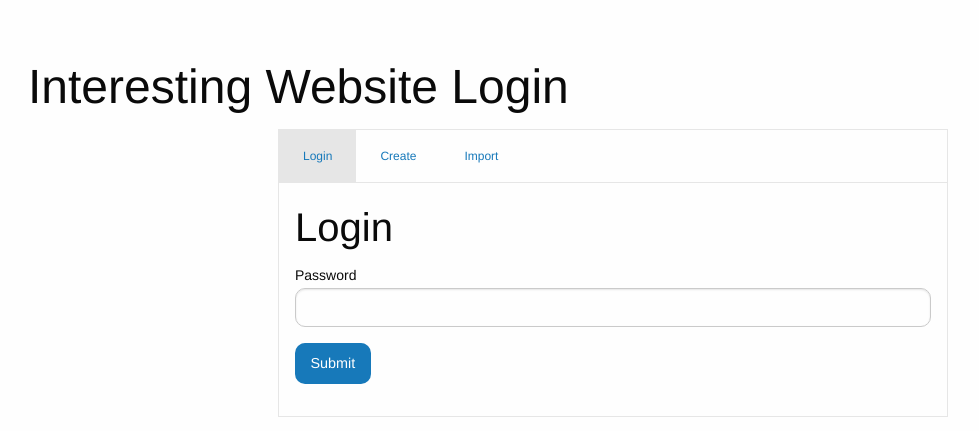
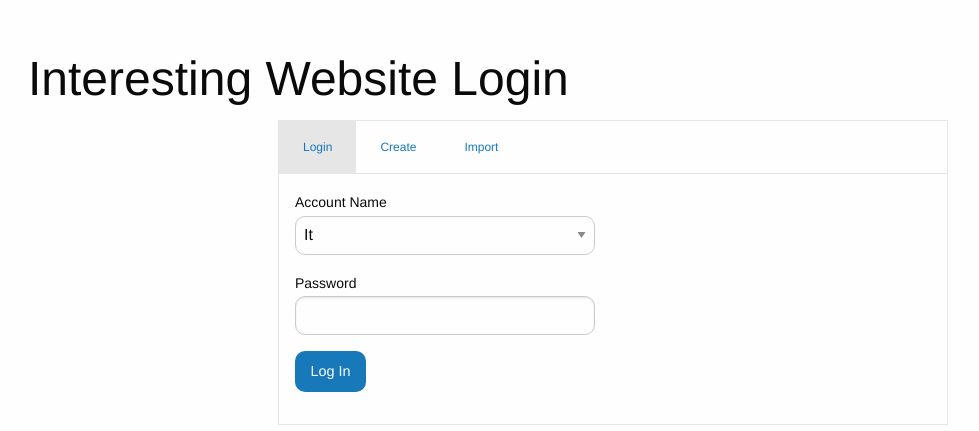
Before and after one commit to normative/design-workshop, a website: page app/login.html in a window 1280 px wide. Shown: the part 165-596 px from the top of the page, without its empty margins (27-1006 px from the left). Drawn offline with nearby package versions, Linux system fonts and the light colour scheme; files that its build step writes are made by us from their sources.

Commit message:
Add accounts dropdown & limit input form width.

```diff
--- a/app/login.html
+++ b/app/login.html
@@ -47,12 +47,23 @@
                   <div class="tabs-panel is-active" id="panel1">
                     <div class="row">
                       <div class="column">
-                        <h2>Login</h2>
-
-                        <label>Password
-                          <input type="text">
-                        </label>
-                        <button type="submit" class="button">Submit</button>
+                        <div class="login-page__tab-form">
+                          <form>
+                            <label>Account Name
+                              <select>
+                                <option value="account1">It</option>
+                                <option value="account2">is</option>
+                                <option value="account3">Friday</option>
+                                <option value="account4">my</option>
+                                <option value="account5">dudes</option>
+                              </select>
+                            </label>
+                            <label>Password
+                              <input type="text">
+                            </label>
+                            <button type="submit" class="button">Log In</button>
+                          </form>
+                        </div>
                       </div>
                     </div>
                   </div>
--- a/app/styles/pages/login.scss
+++ b/app/styles/pages/login.scss
@@ -16,4 +16,8 @@
     max-width: 700px;
     margin: 0 auto;
   }
+
+  &__tab-form {
+    max-width: 300px;
+  }
 }
```
